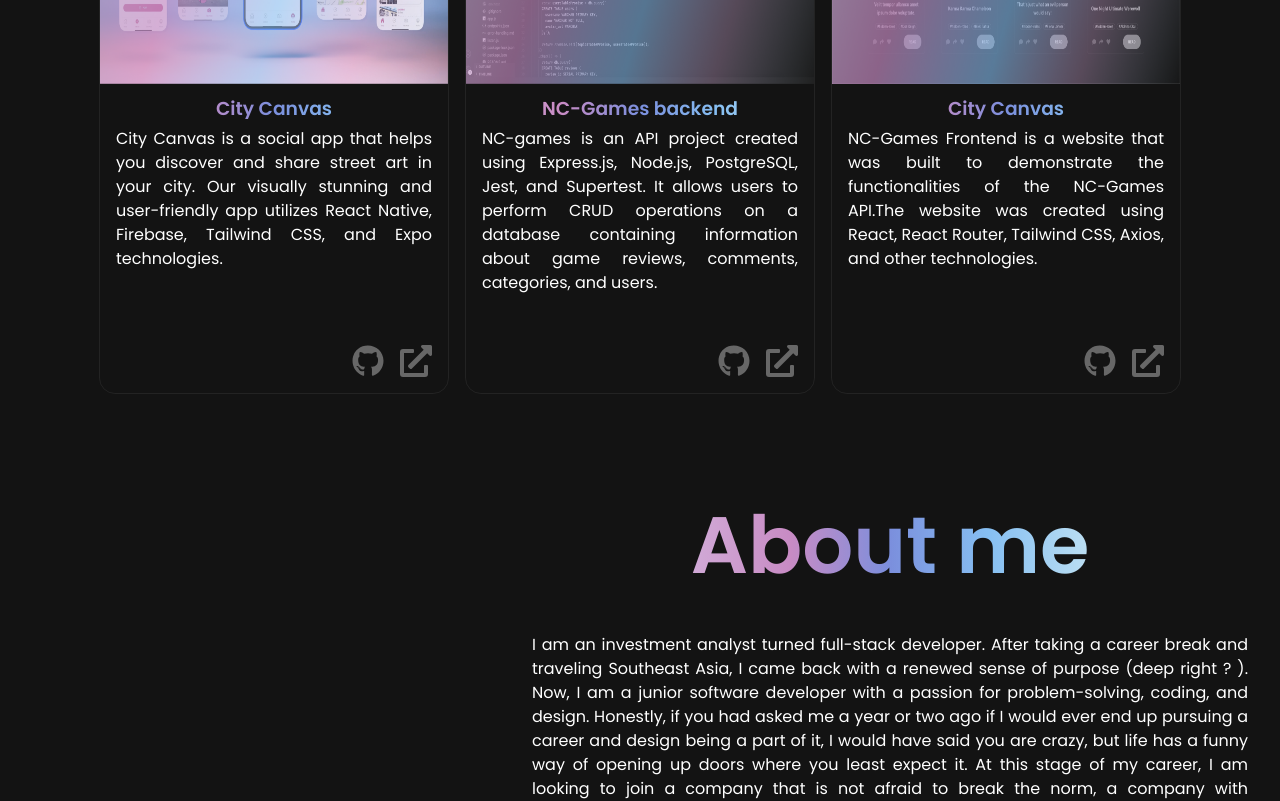
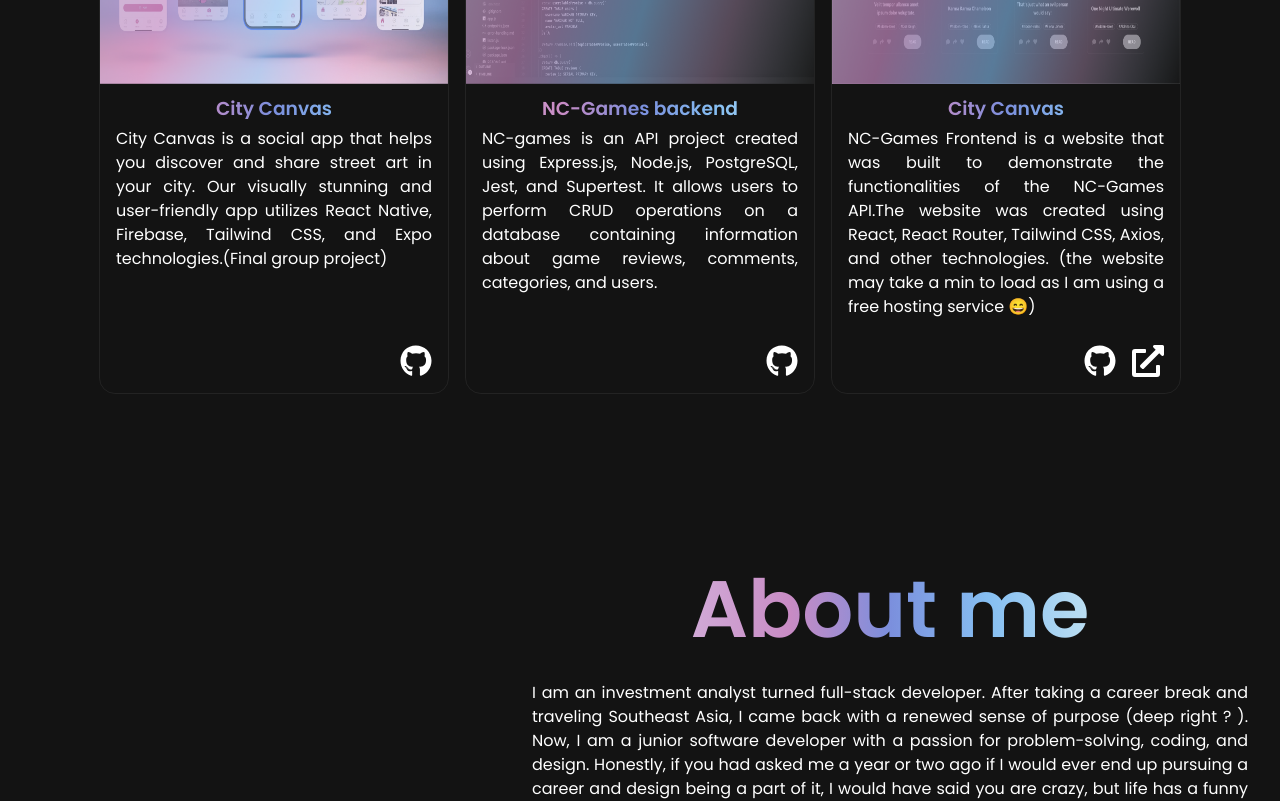
Before and after one commit to stevef24/Portfolio-project, a React (Vite) app: page / in a window 1280 px wide. Shown: the part 1160-1961 px from the top of the page. Built offline with nearby package versions, Linux system fonts and the light colour scheme; a web font is replaced by a local one.

Commit message:
added links

```diff
--- a/src/components/Navbar.jsx
+++ b/src/components/Navbar.jsx
@@ -13,7 +13,9 @@
 	return (
 		<header>
 			<figure>
-				<img src="/Logo.svg" alt="Stav F logo" className="logo" />
+				<a href="#home">
+					<img src="/Logo.svg" alt="Stav F logo" className="logo" />
+				</a>
 			</figure>
 			<nav ref={navRef}>
 				<a href="#home">
--- a/src/index.css
+++ b/src/index.css
@@ -80,6 +80,9 @@
 		var(--accent-4) 74.8%,
 		var(--accent-5) 99.76%
 	);
+}
+a {
+	color: white;
 }
 
 .active {
@@ -204,7 +207,7 @@
 
 .vertical-timeline-element-content {
 	background: #232323;
-	width: 400px;
+	width: 375px;
 }
 
 .vertical-timeline-element-content p {
--- a/src/pages/About.jsx
+++ b/src/pages/About.jsx
@@ -18,11 +18,14 @@
 						design. Honestly, if you had asked me a year or two ago if I would
 						ever end up pursuing a career and design being a part of it, I would
 						have said you are crazy, but life has a funny way of opening up
-						doors where you least expect it. At this stage of my career, I am
-						looking to join a company that is not afraid to break the norm, a
-						company with passionate people and a place where growth and
-						development is a daily practice. If you think your company is like
-						that or know a company that is, then please reach out.
+						doors where you least expect it.
+						<br />
+						<br />
+						At this stage of my career, I am looking to join a company that is
+						not afraid to break the norm, a company with passionate people and a
+						place where growth and development is a daily practice. If you think
+						your company is like that or know a company that is, then please
+						reach out.
 					</p>
 					<h6>But Stav, seriously... tell us about yourself....</h6>
 					<p>
@@ -30,13 +33,13 @@
 						new things and am never satisfied with the status quo. I like to
 						push myself and others around me to higher standards and firmly
 						believe in the power of hard work. During my time traveling, I was
-						extremely lucky to find something I am passionate about (software
-						development + design). Once I made my decision to make a career
-						switch, I didn’t look back. To put it all simply, I love life, so I
-						choose to direct my time and energy into things that I am passionate
-						about. I love joking around, meeting new people, and don’t take life
-						too seriously, but when it comes down to getting the work done, you
-						can count on me. dont believe me ? see the review below:
+						extremely lucky to find something I am passionate about and once I
+						made my decision to make a career switch, I didn’t look back. To put
+						it all simply, I love life, so I choose to direct my time and energy
+						into things that I am passionate about. I love joking around,
+						meeting new people, and don’t take life too seriously, but when it
+						comes down to getting the work done, you can count on me. dont
+						believe me ? see the review below:
 					</p>
 					<q>
 						‘Stav is the best thing that happened to us. He is extremely
--- a/src/pages/Home.jsx
+++ b/src/pages/Home.jsx
@@ -14,13 +14,21 @@
 				<h1>Stav Fernandes</h1>
 				<h3>Full Stack developer</h3>
 				<div className="icons-container">
-					<a className="icons">
+					<a
+						className="icons"
+						href="https://github.com/stevef24"
+						target="_blank"
+					>
 						<FaGithub />
 					</a>
 					<a className="icons">
 						<FaDribbble />
 					</a>
-					<a className="icons">
+					<a
+						className="icons"
+						href="https://www.linkedin.com/in/stavfernandes24/"
+						target="_blank"
+					>
 						<FaLinkedin />
 					</a>
 				</div>
--- a/src/pages/Portfolio.jsx
+++ b/src/pages/Portfolio.jsx
@@ -31,14 +31,14 @@
 									City Canvas is a social app that helps you discover and share
 									street art in your city. Our visually stunning and
 									user-friendly app utilizes React Native, Firebase, Tailwind
-									CSS, and Expo technologies.
+									CSS, and Expo technologies.(Final group project)
 								</p>
 								<section className="icon-links">
 									<a>
-										<FaGithub />
-									</a>
-									<a>
-										<FaExternalLinkAlt />
+										<FaGithub
+											href="https://github.com/Nayem59/CityCanvas"
+											target="_blank"
+										/>
 									</a>
 								</section>
 							</section>
@@ -68,11 +68,11 @@
 									game reviews, comments, categories, and users.
 								</p>
 								<section className="icon-links">
-									<a>
+									<a
+										href="https://github.com/stevef24/backend-project"
+										target="_blank"
+									>
 										<FaGithub />
-									</a>
-									<a>
-										<FaExternalLinkAlt />
 									</a>
 								</section>
 							</section>
@@ -99,13 +99,20 @@
 									NC-Games Frontend is a website that was built to demonstrate
 									the functionalities of the NC-Games API.The website was
 									created using React, React Router, Tailwind CSS, Axios, and
-									other technologies.
+									other technologies. (the website may take a min to load as I
+									am using a free hosting service 😄)
 								</p>
 								<section className="icon-links">
-									<a>
+									<a
+										href="https://github.com/stevef24/fe-nc-games"
+										target="_blank"
+									>
 										<FaGithub />
 									</a>
-									<a>
+									<a
+										href="https://nc-games-fe-project-stav.netlify.app/"
+										target="_blank"
+									>
 										<FaExternalLinkAlt />
 									</a>
 								</section>
--- a/src/pages/about.css
+++ b/src/pages/about.css
@@ -28,10 +28,11 @@
 	display: flex;
 	flex-direction: column;
 	padding: 2rem;
+	padding-top: 6rem;
 }
 
 .about-header {
-	margin-bottom: 2rem;
+	margin-bottom: 1rem;
 }
 
 .rightside p {
```
Also changed, not shown: public/Figma.svg.
